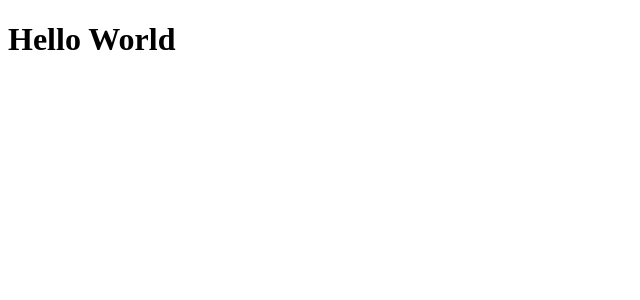
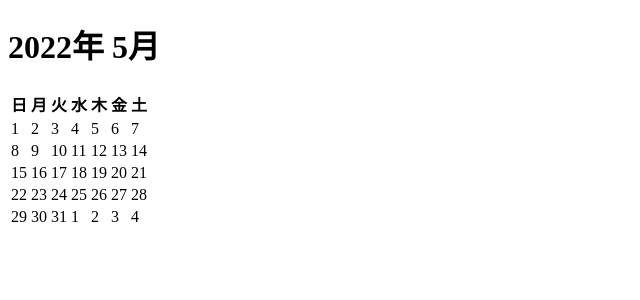
Before and after one commit to chiharakenta/schedule-text-generator, a React (Create React App) app: page / in a window 1280 px wide. Shown: the top 300 px of the page, without its empty margins (0-640 px from the left). Built offline with nearby package versions, Linux system fonts and the light colour scheme.

Commit message:
feat: Calendar

```diff
--- a/src/App.tsx
+++ b/src/App.tsx
@@ -1,9 +1,16 @@
-function App() {
+import React, { useState } from 'react';
+import Calendar from './components/Calendar';
+import getCalendarMonth from './functions/getCalendarMonth';
+
+const App: React.FC = () => {
+  const currentMonth = getCalendarMonth(new Date());
+  const [calendar, setCalendar] = useState(currentMonth);
+
   return (
     <div className="App">
-      <h1>Hello World</h1>
+      <Calendar calendar={calendar} />
     </div>
   );
-}
+};
 
 export default App;
--- /dev/null
+++ b/src/components/Calendar.tsx
@@ -0,0 +1,36 @@
+import React from 'react';
+import { CalendarMonth } from '../types/CalendarMonth';
+
+const Calendar: React.FC<{ calendar: CalendarMonth }> = (props) => {
+  const { calendar } = props;
+
+  return (
+    <div id="calendar">
+      <h1>
+        {calendar.year}年 {calendar.month}月
+      </h1>
+      <table>
+        <tbody>
+          <tr>
+            <th>日</th>
+            <th>月</th>
+            <th>火</th>
+            <th>水</th>
+            <th>木</th>
+            <th>金</th>
+            <th>土</th>
+          </tr>
+          {calendar.weeks.map((week) => (
+            <tr>
+              {week.map((date) => (
+                <td>{date.date.getDate()}</td>
+              ))}
+            </tr>
+          ))}
+        </tbody>
+      </table>
+    </div>
+  );
+};
+
+export default Calendar;
--- /dev/null
+++ b/src/functions/getCalendarMonth.ts
@@ -0,0 +1,70 @@
+import { CalendarDate, CalendarMonth } from '../types/CalendarMonth';
+
+const isSunday = (date: Date) => date.getDay() === 0;
+const isSaturday = (date: Date) => date.getDay() === 6;
+const isHoliday = (date: Date) => date.getDay() === 6 || date.getDay() === 0;
+
+const getCalendarMonth = (today: Date) => {
+  const calendarMonth: CalendarMonth = {
+    year: today.getFullYear(),
+    month: today.getMonth() + 1,
+    weeks: [[], [], [], [], []]
+  };
+  const calendarDates: CalendarDate[] = [];
+
+  // その月の 月初~月末までを配列に追加
+  const firstOfMonth: Date = new Date(today.getFullYear(), today.getMonth(), 1);
+  const lastOfMonth: Date = new Date(firstOfMonth.getFullYear(), firstOfMonth.getMonth() + 1, 0);
+  const currentYear: number = firstOfMonth.getFullYear();
+  const currentMonth: number = firstOfMonth.getMonth();
+  for (let i = firstOfMonth.getDate(); i <= lastOfMonth.getDate(); i++) {
+    const currentDay = new Date(currentYear, currentMonth, i);
+    calendarDates.push({
+      date: currentDay,
+      active: false,
+      disabled: false,
+      isHoliday: isHoliday(currentDay)
+    });
+  }
+
+  // 先月分を日曜まで配列に追加
+  if (!isSunday(firstOfMonth)) {
+    const yesterday = new Date(firstOfMonth.getTime());
+    for (let i = firstOfMonth.getDay(); i > 0; i--) {
+      yesterday.setDate(yesterday.getDate() - 1);
+      const currentDay = new Date(yesterday.getTime());
+      calendarDates.unshift({
+        date: currentDay,
+        active: false,
+        disabled: true,
+        isHoliday: isHoliday(currentDay)
+      });
+    }
+  }
+
+  // 来月分を土曜日まで配列に追加
+  if (!isSaturday(lastOfMonth)) {
+    const tomorrow = new Date(lastOfMonth.getTime());
+    for (let i = lastOfMonth.getDay(); i < 6; i++) {
+      tomorrow.setDate(tomorrow.getDate() + 1);
+      const currentDay = new Date(tomorrow.getTime());
+      calendarDates.push({
+        date: currentDay,
+        active: false,
+        disabled: true,
+        isHoliday: isHoliday(currentDay)
+      });
+    }
+  }
+  let weekIndex = 0;
+  calendarDates.forEach((date) => {
+    calendarMonth.weeks[weekIndex].push(date);
+    const day = date.date.getDay();
+    const isWeekEnd = day === 6;
+    if (isWeekEnd) weekIndex += 1;
+  });
+
+  return calendarMonth;
+};
+
+export default getCalendarMonth;
--- /dev/null
+++ b/src/types/CalendarMonth.ts
@@ -0,0 +1,12 @@
+export type CalendarDate = {
+  date: Date;
+  active: boolean;
+  disabled: boolean;
+  isHoliday: boolean;
+};
+
+export type CalendarMonth = {
+  year: number;
+  month: number;
+  weeks: [CalendarDate[], CalendarDate[], CalendarDate[], CalendarDate[], CalendarDate[]];
+};
```
Also changed, not shown: src/index.tsx (+5 -5 lines), src/setupTests.ts (+1 -1 lines), .eslintrc.json.
